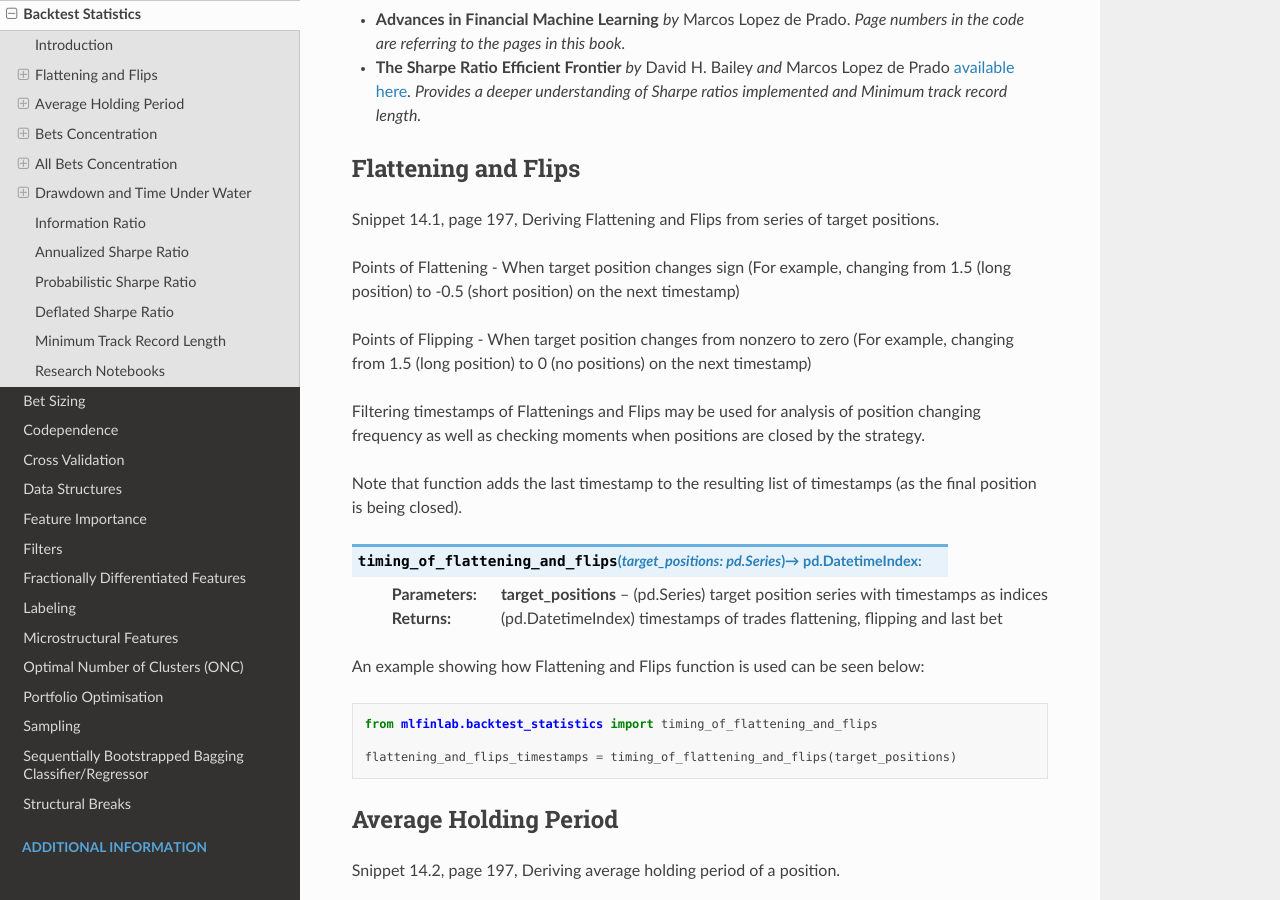
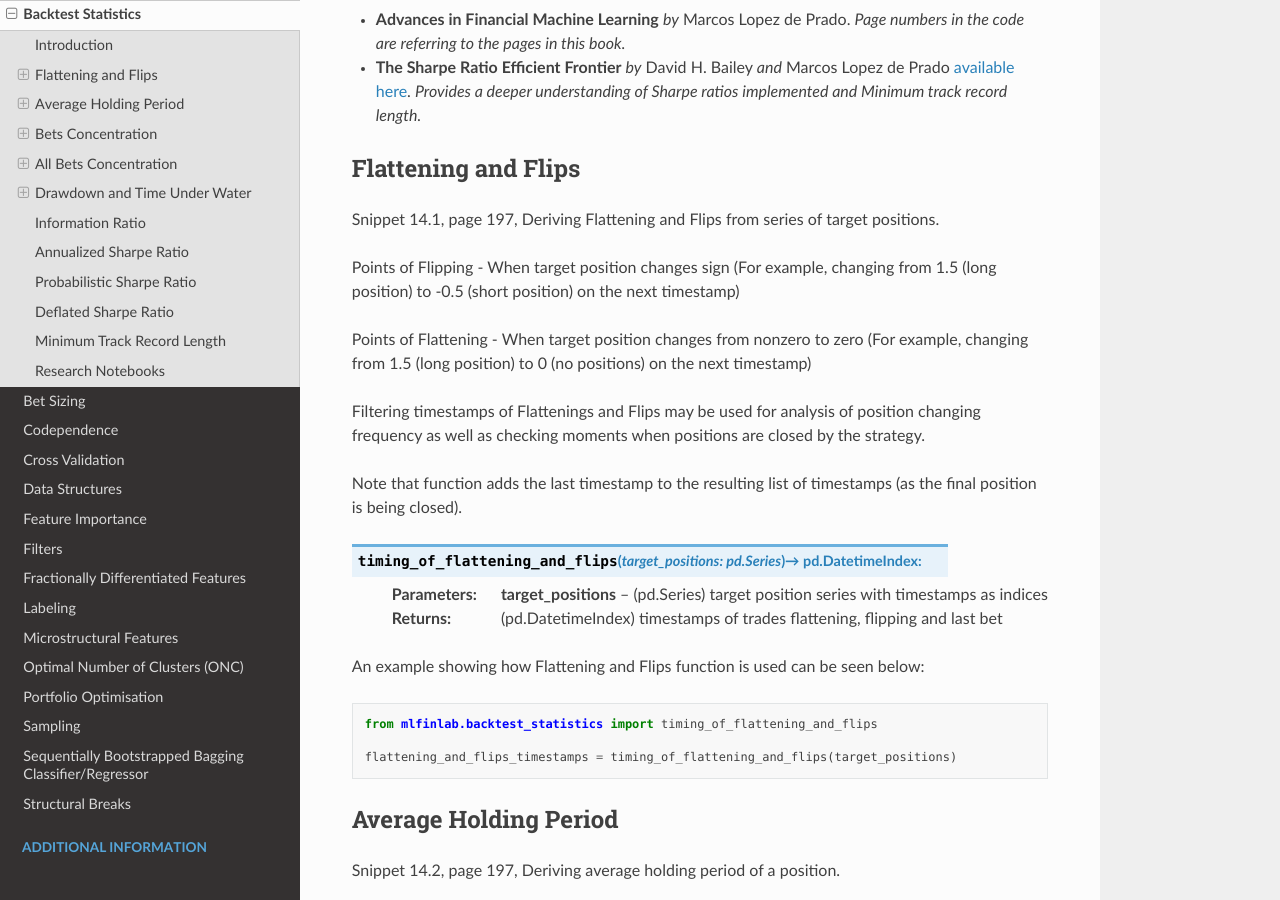
Before and after one commit to hudson-and-thames/mlfinlab, a Sphinx documentation site: the page built from docs/source/implementations/backtest_statistics.rst, in a window 1280 px wide and 900 px high, scrolled down 520 px. Built offline with Sphinx 7.4.7 and the Read the Docs theme 2.0.0, drawn with Linux system fonts in a browser that asks for light colours; some of the changed text lies outside the part shown.

Commit message:
Code adjusted to 140 length, documentation changes

```diff
--- a/docs/source/implementations/backtest_statistics.rst
+++ b/docs/source/implementations/backtest_statistics.rst
@@ -27,9 +27,9 @@ Flattening and Flips
 
 Snippet 14.1, page 197, Deriving Flattening and Flips from series of target positions.
 
-Points of Flattening - When target position changes sign (For example, changing from 1.5 (long position) to -0.5 (short position) on the next timestamp)
+Points of Flipping - When target position changes sign (For example, changing from 1.5 (long position) to -0.5 (short position) on the next timestamp)
 
-Points of Flipping - When target position changes from nonzero to zero (For example, changing from 1.5 (long position) to 0 (no positions) on the next timestamp)
+Points of Flattening - When target position changes from nonzero to zero (For example, changing from 1.5 (long position) to 0 (no positions) on the next timestamp)
 
 Filtering timestamps of Flattenings and Flips may be used for analysis of position changing frequency as well as checking moments when positions are closed by the strategy.
 
```
Also changed, not shown: other parts of docs/source/implementations/backtest_statistics.rst (+5 -5 lines), 1 other file.
